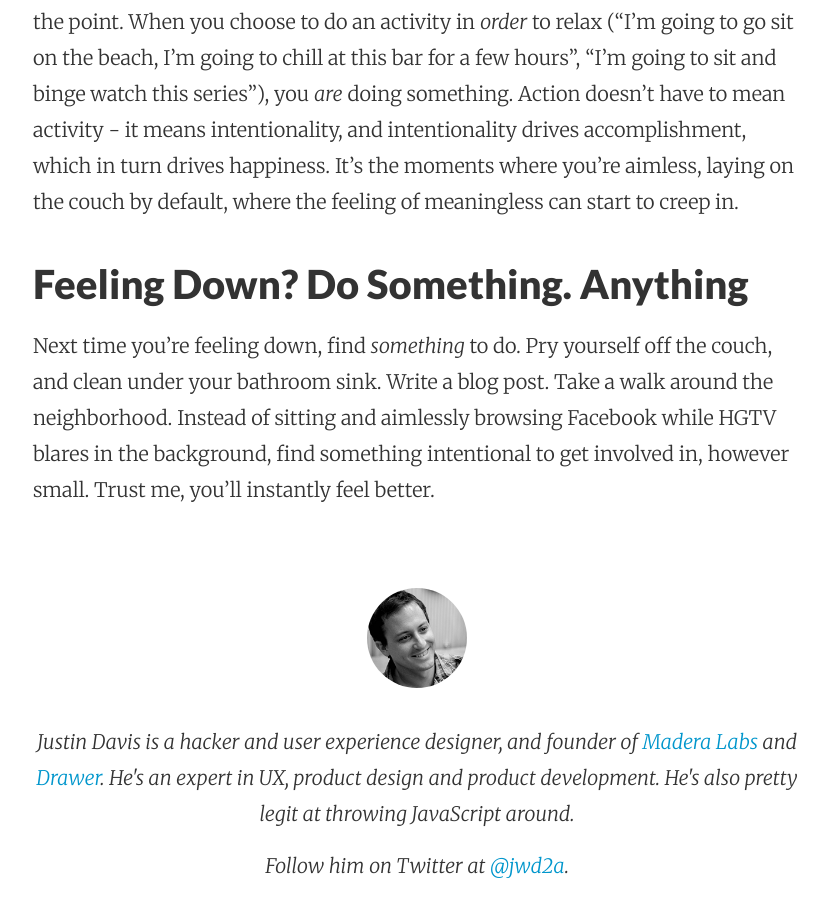
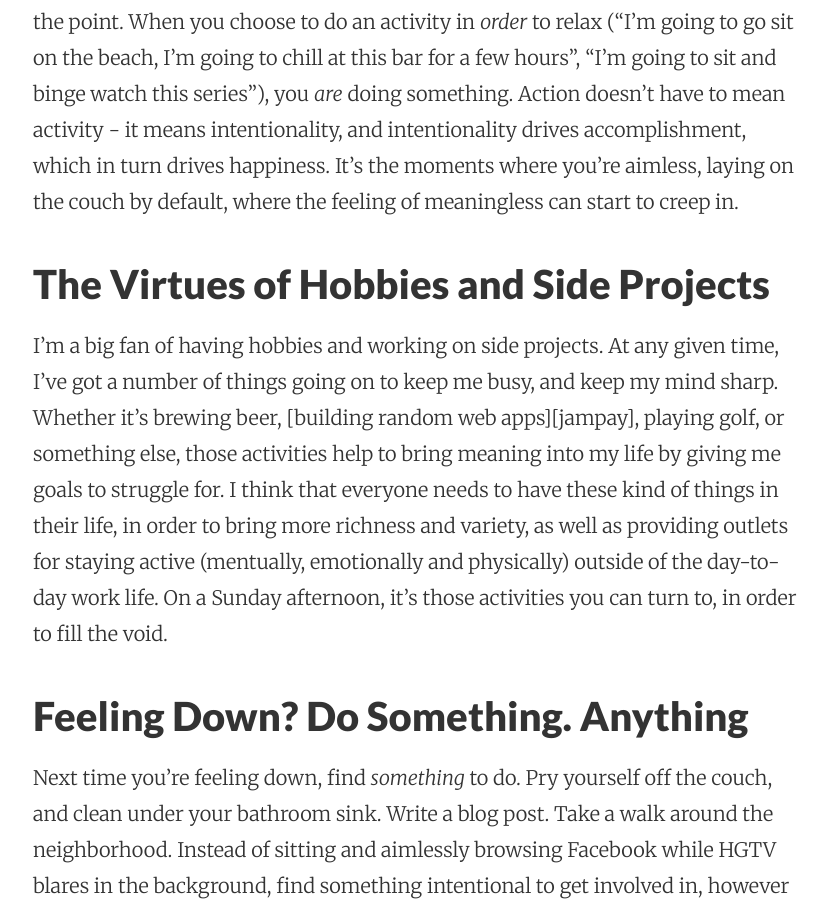
Before and after one commit to jwd2a/justindav.is, a Jekyll site: the page built from _posts/2017/2017-03-16-doing-things-makes-you-feel-better.md, in a window 1280 px wide and 900 px high, scrolled down 2306 px. Shown: the whole window, without its empty margins (223-1051 px from the left). Built offline with Jekyll 4.4.1, drawn with Linux system fonts in a browser that asks for light colours; nearby versions of some CDN libraries; some web fonts are replaced; comment, search, counter and statistics services are not loaded; some of the changed text lies outside the part shown.

Commit message:
Added section about side projects and hobbies

```diff
--- a/_posts/2017/2017-03-16-doing-things-makes-you-feel-better.md
+++ b/_posts/2017/2017-03-16-doing-things-makes-you-feel-better.md
@@ -33,6 +33,10 @@ I'll go one step further - accomplishing _anything_ can help you feel more posit
 
 I know what you're thinking. "Um, I'm totally fine sitting and doing nothing. I go to the beach, hang out, and do zero, and it's relaxing, rejuvinating." That misses the point. When you choose to do an activity in _order_ to relax ("I'm going to go sit on the beach, I'm going to chill at this bar for a few hours", "I'm going to sit and binge watch this series"), you _are_ doing something. Action doesn't have to mean activity - it means intentionality, and intentionality drives accomplishment, which in turn drives happiness. It's the moments where you're aimless, laying on the couch by default, where the feeling of meaningless can start to creep in.
 
+## The Virtues of Hobbies and Side Projects
+
+I'm a big fan of having hobbies and working on side projects. At any given time, I've got a number of things going on to keep me busy, and keep my mind sharp. Whether it's brewing beer, [building random web apps][jampay], playing golf, or something else, those activities help to bring meaning into my life by giving me goals to struggle for. I think that everyone needs to have these kind of things in their life, in order to bring more richness and variety, as well as providing outlets for staying active (mentually, emotionally and physically) outside of the day-to-day work life. On a Sunday afternoon, it's those activities you can turn to, in order to fill the void.
+
 ## Feeling Down? Do Something. Anything
 
 Next time you're feeling down, find _something_ to do. Pry yourself off the couch, and clean under your bathroom sink. Write a blog post. Take a walk around the neighborhood. Instead of sitting and aimlessly browsing Facebook while HGTV blares in the background, find something intentional to get involved in, however small. Trust me, you'll instantly feel better.
```
